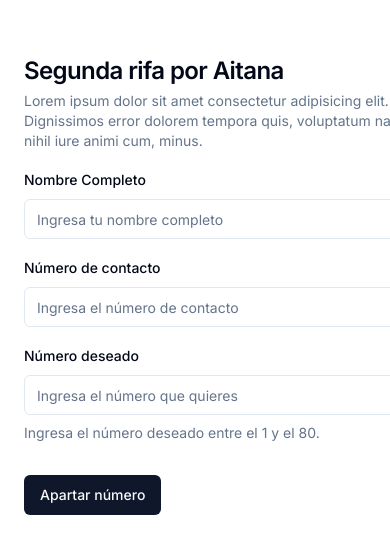
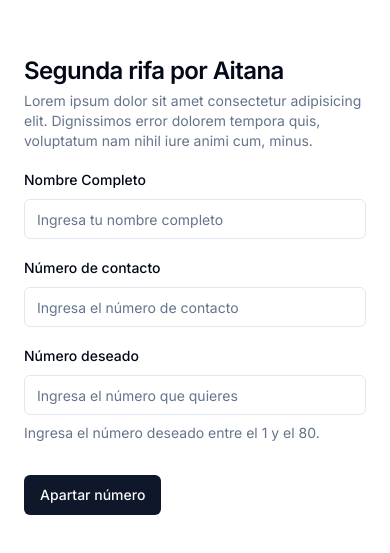
Before and after one commit to luis-cruzt/rifa-nextjs, a Next.js app: page / in a window 390 px wide. Shown: the part 135-688 px from the top of the page. Built offline with nearby package versions, Linux system fonts and the light colour scheme; what pocketbase would draw is missing.

Commit message:
chore: Update page layout and form styling

```diff
--- a/src/app/page.tsx
+++ b/src/app/page.tsx
@@ -68,9 +68,9 @@ export default function Home() {
   }
 
   return (
-    <div className="relative flex min-h-screen flex-col justify-center bg-white overflow-hidden py-6 px-6">
+    <div className="relative flex min-h-screen flex-col justify-center bg-white py-6 px-6">
       <div className="relative sm:mx-auto">
-        <div className="mx-auto w-96">
+        <div className="mx-auto md:w-96">
           <h3 className="text-2xl font-semibold leading-none tracking-tight mb-2">Segunda rifa por Aitana</h3>
           <p className="text-sm text-muted-foreground mb-4">Lorem ipsum dolor sit amet consectetur adipisicing elit. Dignissimos error dolorem tempora quis, voluptatum nam nihil iure animi cum, minus.</p>
           <Form {...form}>
```
